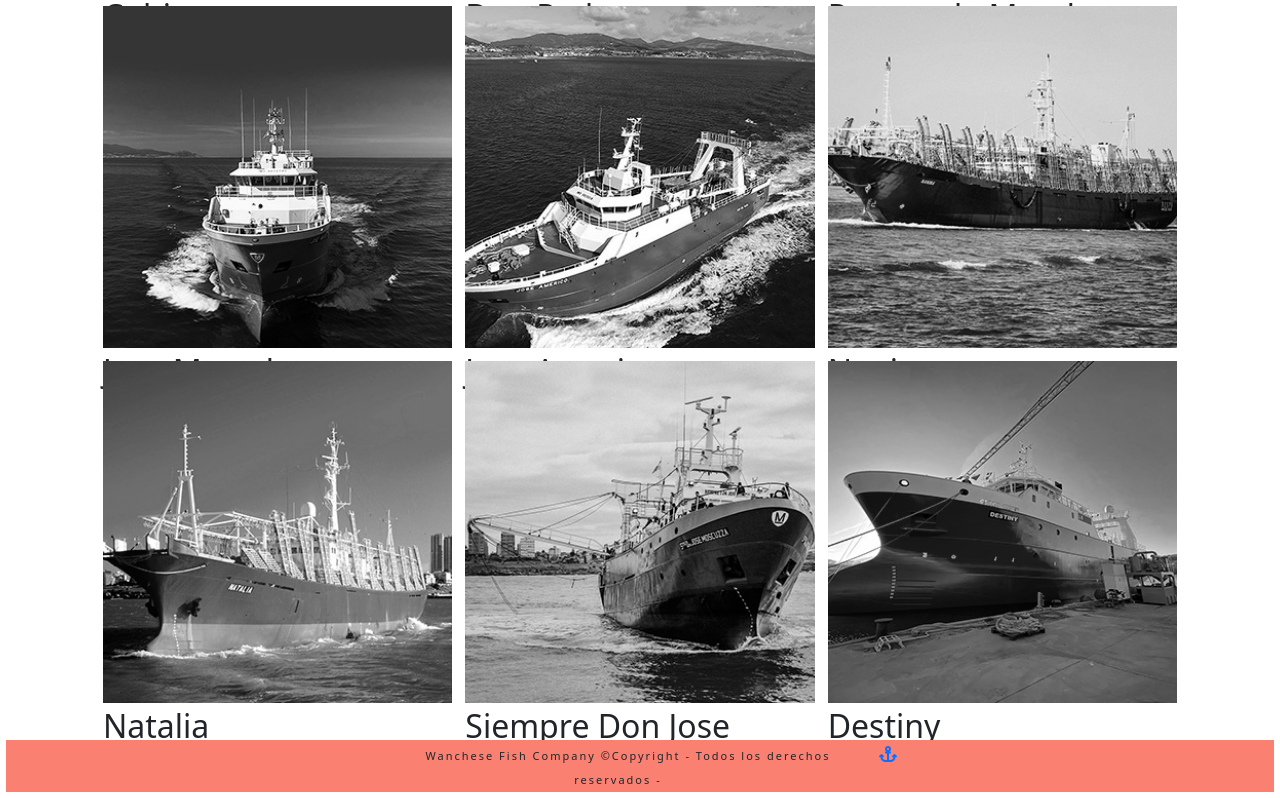
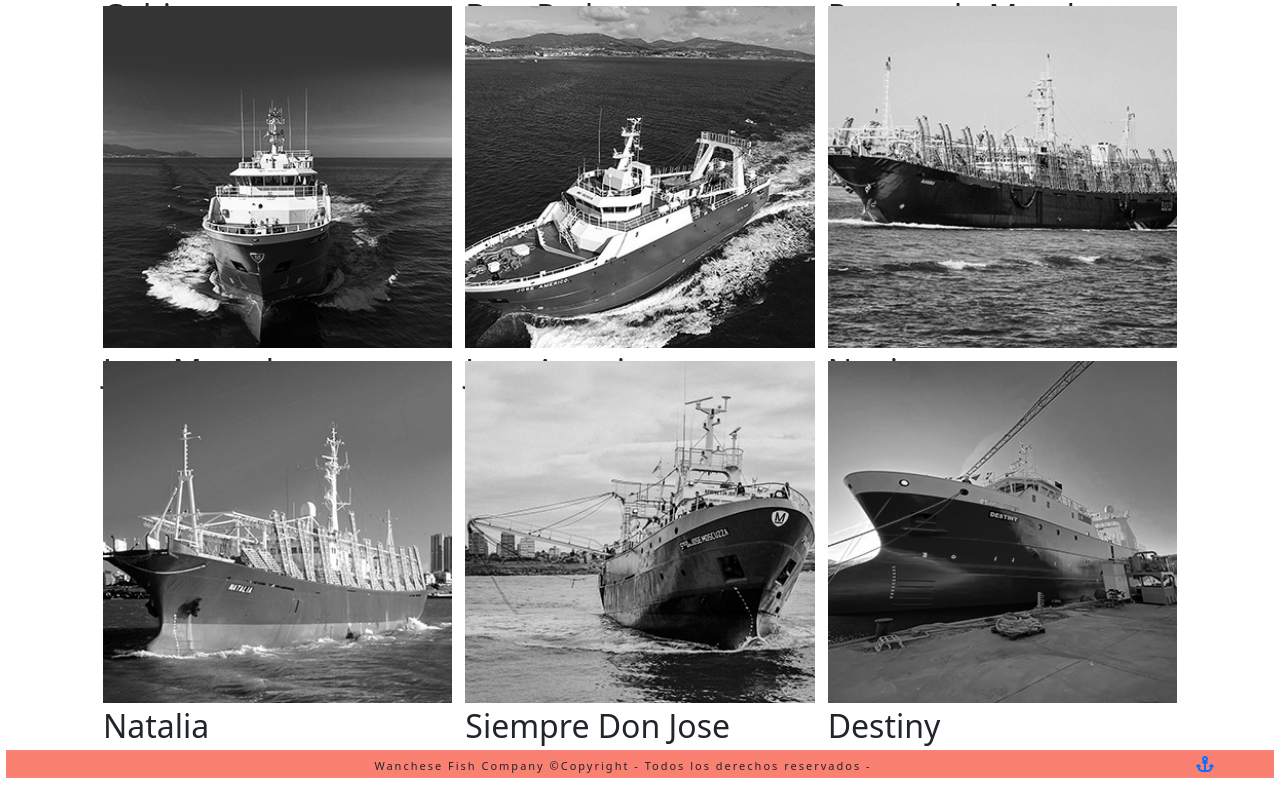
Before and after one commit to hinalafe/git-cambios, a website: page Paginas/imagenes.html in a window 1280 px wide. Shown: the part 600-1398 px from the top of the page. Drawn offline with nearby package versions, Linux system fonts and the light colour scheme; files that its build step writes are made by us from their sources; files whose address does not match are found by name.

Commit message:
ultimas correcciones

```diff
--- a/scss/_footer.scss
+++ b/scss/_footer.scss
@@ -1,12 +1,13 @@
 .footer {
     background: $background-color;
     display: flex;
+    position: relative;
     justify-content: center;
-    margin-top: 10px;
+    margin-top: 20px;
+    width: 100%;
 }
-
 .pie {
-    width: 500px;
+    width: 100%;
     text-align: center;
     a {
         color: #ececec;
@@ -15,3 +16,7 @@
         letter-spacing: 2px;
     }
 }
+.volver {
+    display: flex;
+    margin: auto;
+}
```
